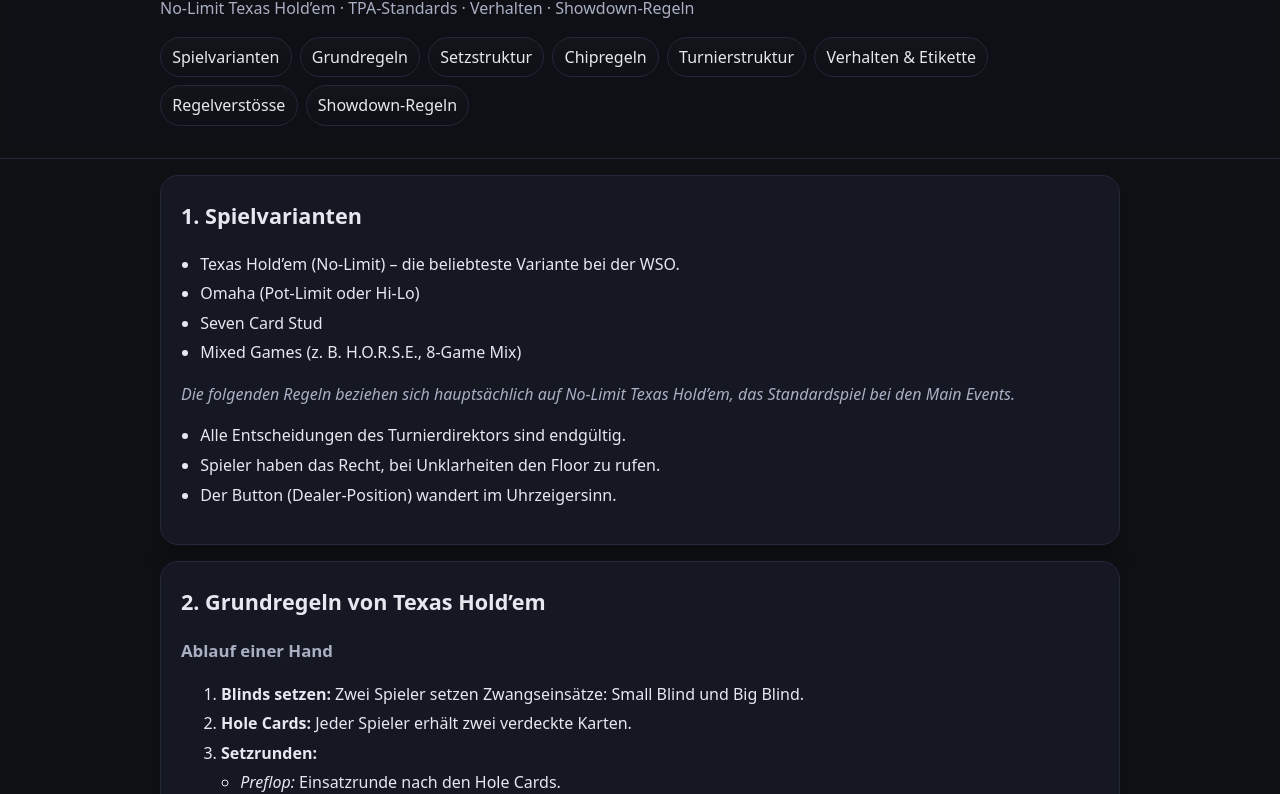
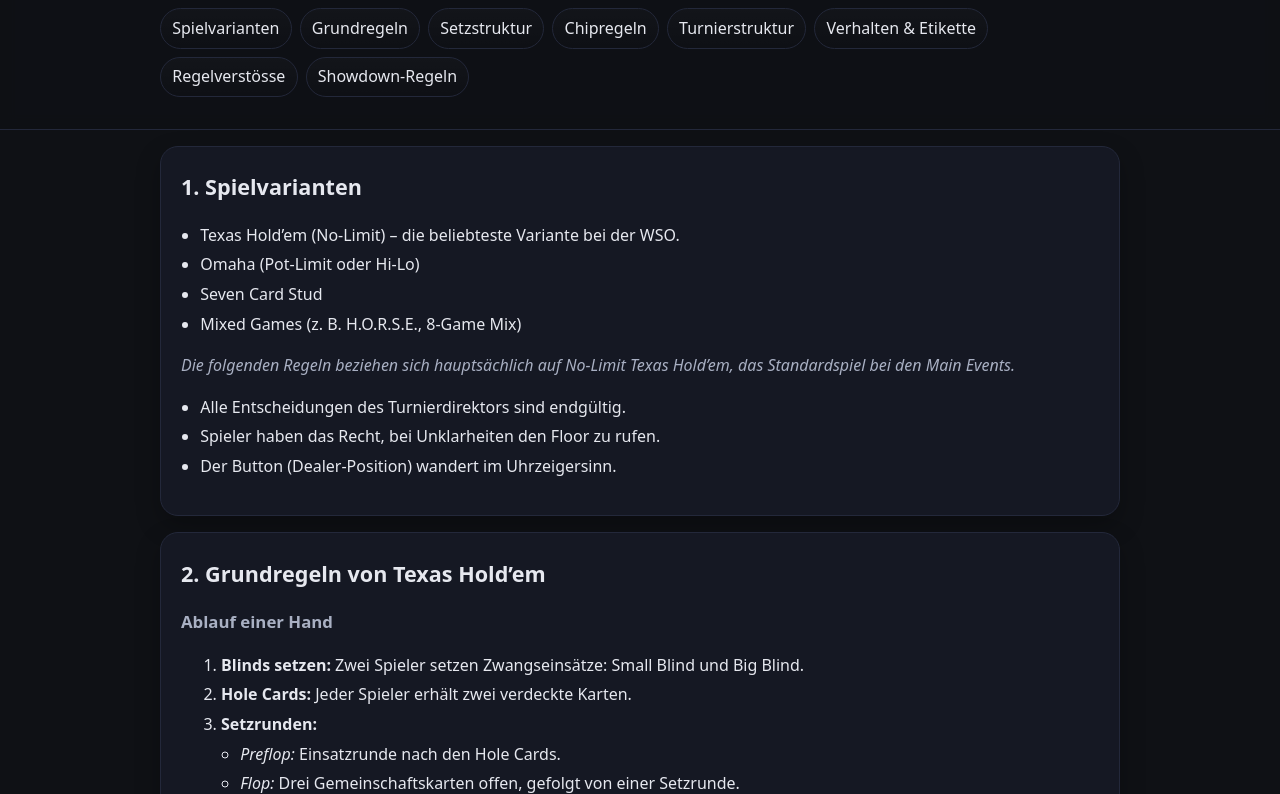
Before and after one commit to HeribertoDejesus/pokerregeln, a plain HTML site: page index.html in a window 1280 px wide. Shown: the part 76-870 px from the top of the page. Drawn offline with Linux system fonts and the light colour scheme.

Commit message:
the right html finaly data

```diff
--- a/index.html
+++ b/index.html
@@ -51,7 +51,6 @@
   <header>
     <div class="wrap">
       <h1>WSO Pokerregeln (World Series of Poker)</h1>
-      <p class="subtitle">No-Limit Texas Hold’em · TPA-Standards · Verhalten · Showdown-Regeln</p>
       <nav class="toc" aria-label="Inhaltsverzeichnis">
         <a href="#spielvarianten">Spielvarianten</a>
         <a href="#grundregeln">Grundregeln</a>
```
